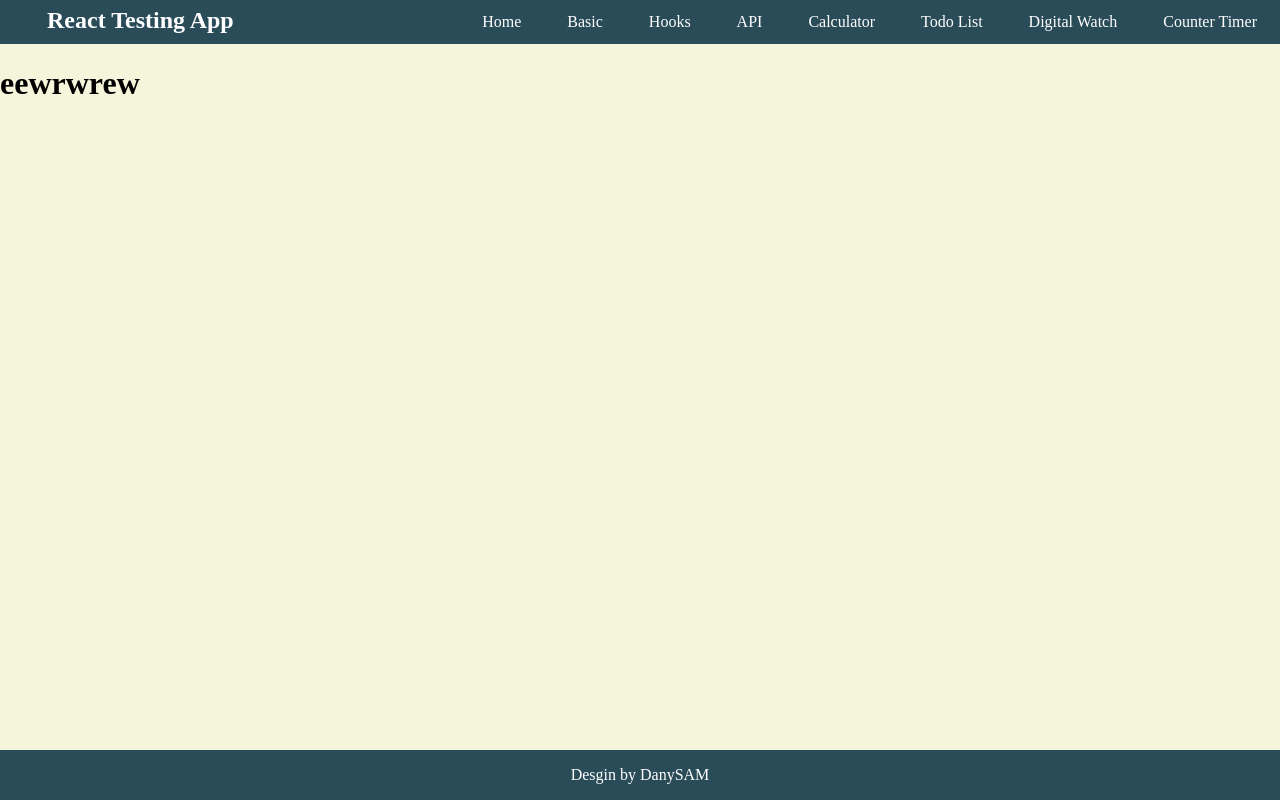
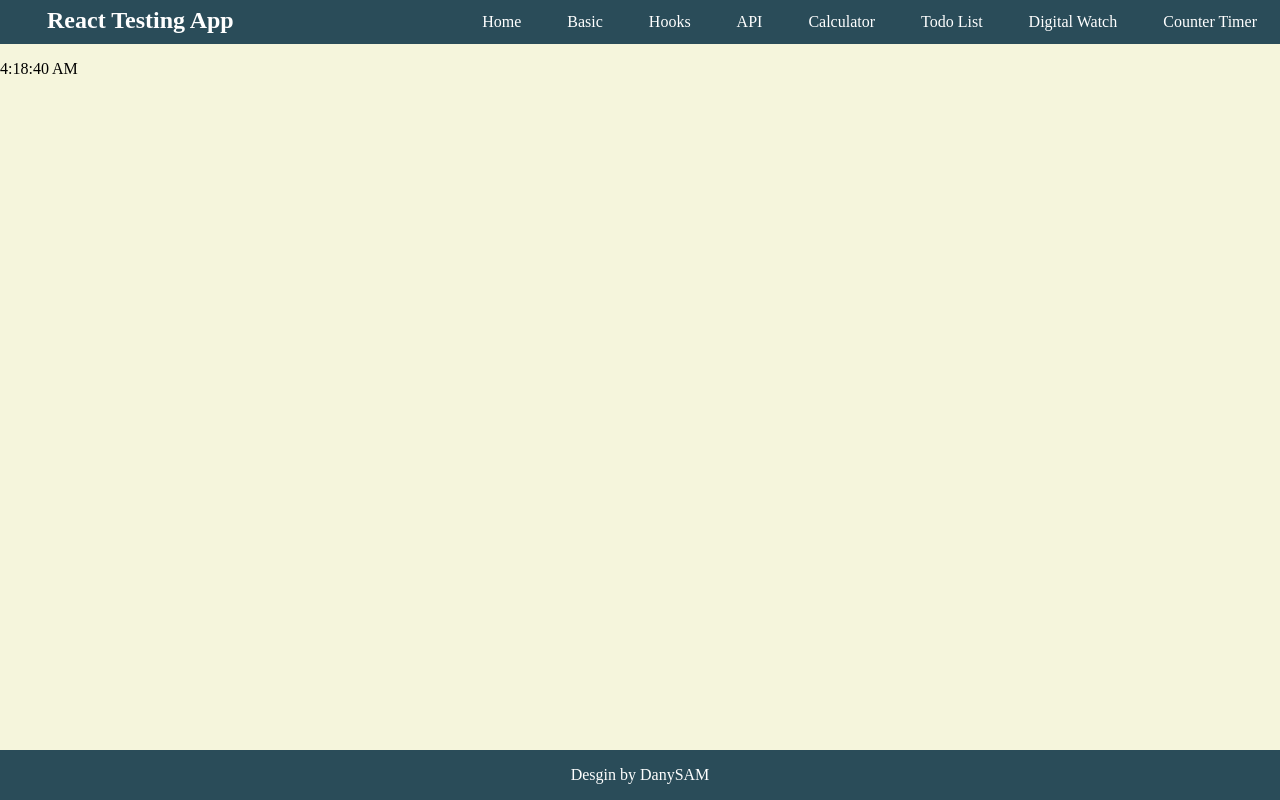
Before and after one commit to syedmomin/testing-app, a React (Create React App) app: page /digiwatch in a window 1280 px wide. Built offline with nearby package versions, Linux system fonts and the light colour scheme.

Commit message:
digital watch

```diff
--- a/src/Component/watch/Watch.jsx
+++ b/src/Component/watch/Watch.jsx
@@ -1,11 +1,21 @@
-import React from 'react'
+import { useState, useEffect } from 'react';
 
 const Digiwatch = () => {
+    const [date, setDate] = useState(new Date());
 
+    function refreshClock() {
+      setDate(new Date());
+    }
+    useEffect(() => {
+      const timerId = setInterval(refreshClock, 1000);
+      return function cleanup() {
+        clearInterval(timerId);
+      };
+    }, []);
     return (
-        <>
-            <h1>eewrwrew</h1>
-        </>
+      <span>
+        {date.toLocaleTimeString()}
+      </span>
     );
 }
 
```
